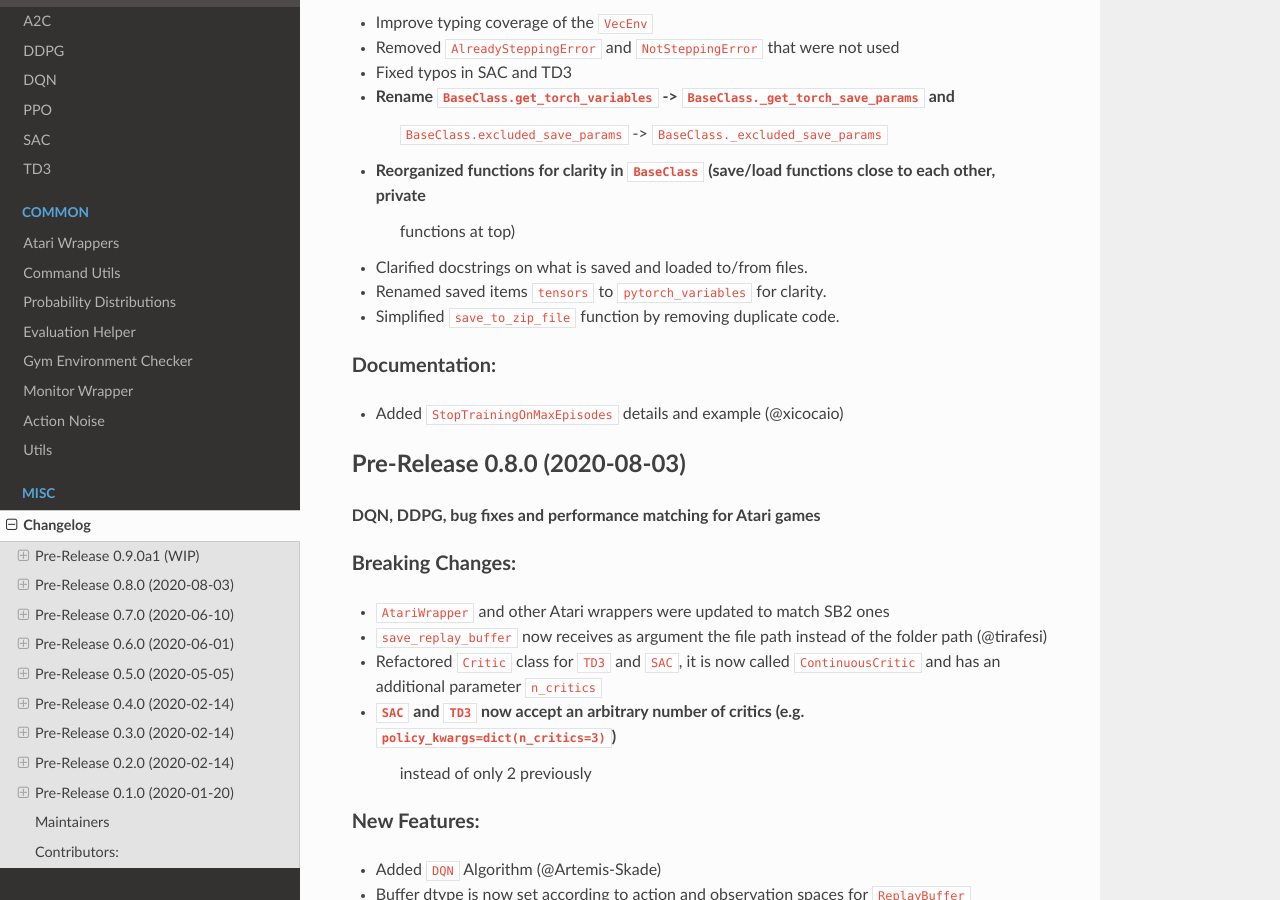
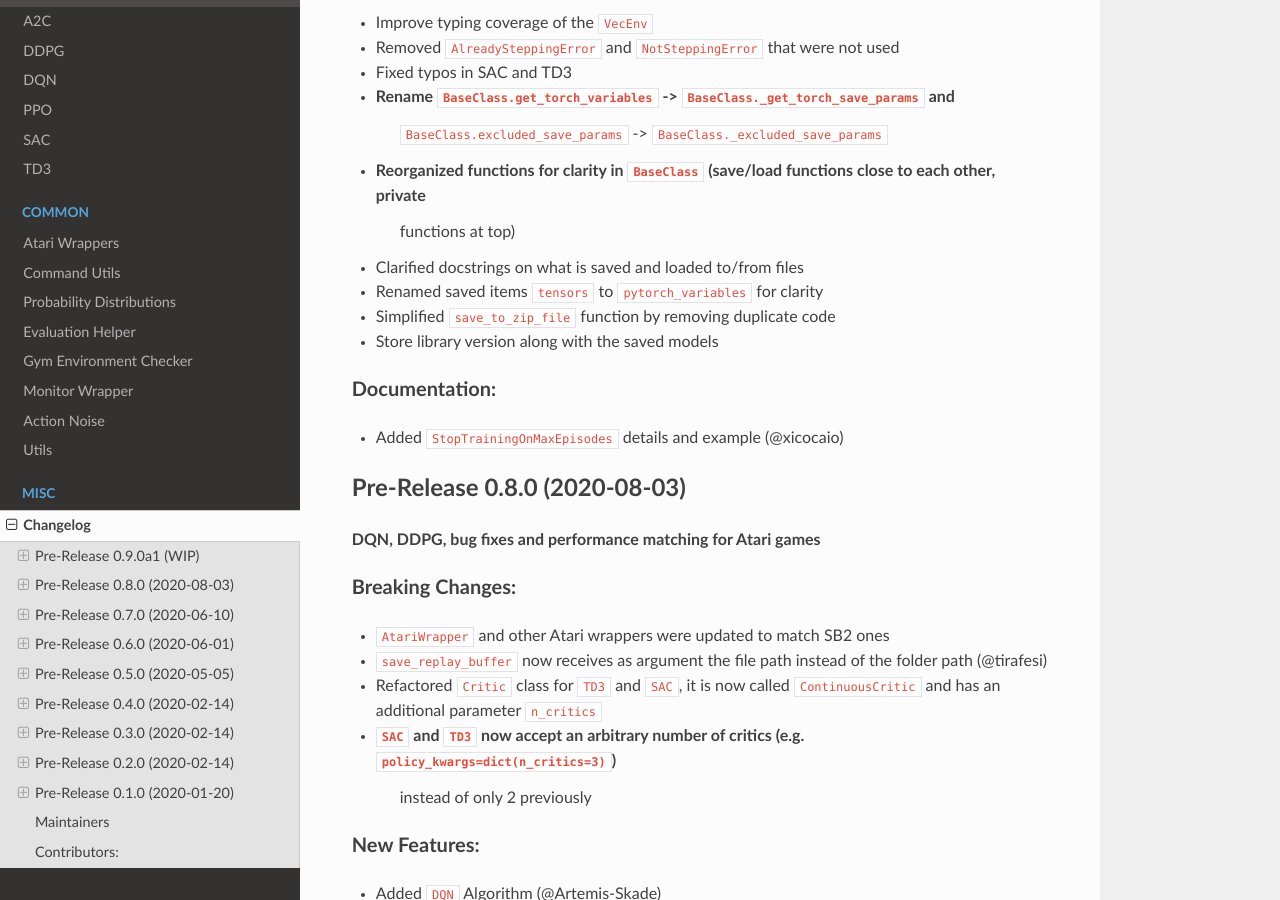
Before and after one commit to DLR-RM/stable-baselines3, a Sphinx documentation site: the page built from docs/misc/changelog.rst, in a window 1280 px wide and 900 px high, scrolled down 759 px. Built offline with Sphinx 7.4.7 and the Read the Docs theme 2.0.0, drawn with Linux system fonts in a browser that asks for light colours; pages that are not in the unit, such as notebooks, are missing from menus.

Commit message:
Add library version to the stored models

```diff
--- a/docs/misc/changelog.rst
+++ b/docs/misc/changelog.rst
@@ -36,9 +36,10 @@ Others:
     ``BaseClass.excluded_save_params`` -> ``BaseClass._excluded_save_params``
 - Reorganized functions for clarity in ``BaseClass`` (save/load functions close to each other, private
     functions at top)
-- Clarified docstrings on what is saved and loaded to/from files.
-- Renamed saved items ``tensors`` to ``pytorch_variables`` for clarity.
-- Simplified ``save_to_zip_file`` function by removing duplicate code.
+- Clarified docstrings on what is saved and loaded to/from files
+- Renamed saved items ``tensors`` to ``pytorch_variables`` for clarity
+- Simplified ``save_to_zip_file`` function by removing duplicate code
+- Store library version along with the saved models
 
 Documentation:
 ^^^^^^^^^^^^^^
```
Also changed, not shown: 1 other file.
